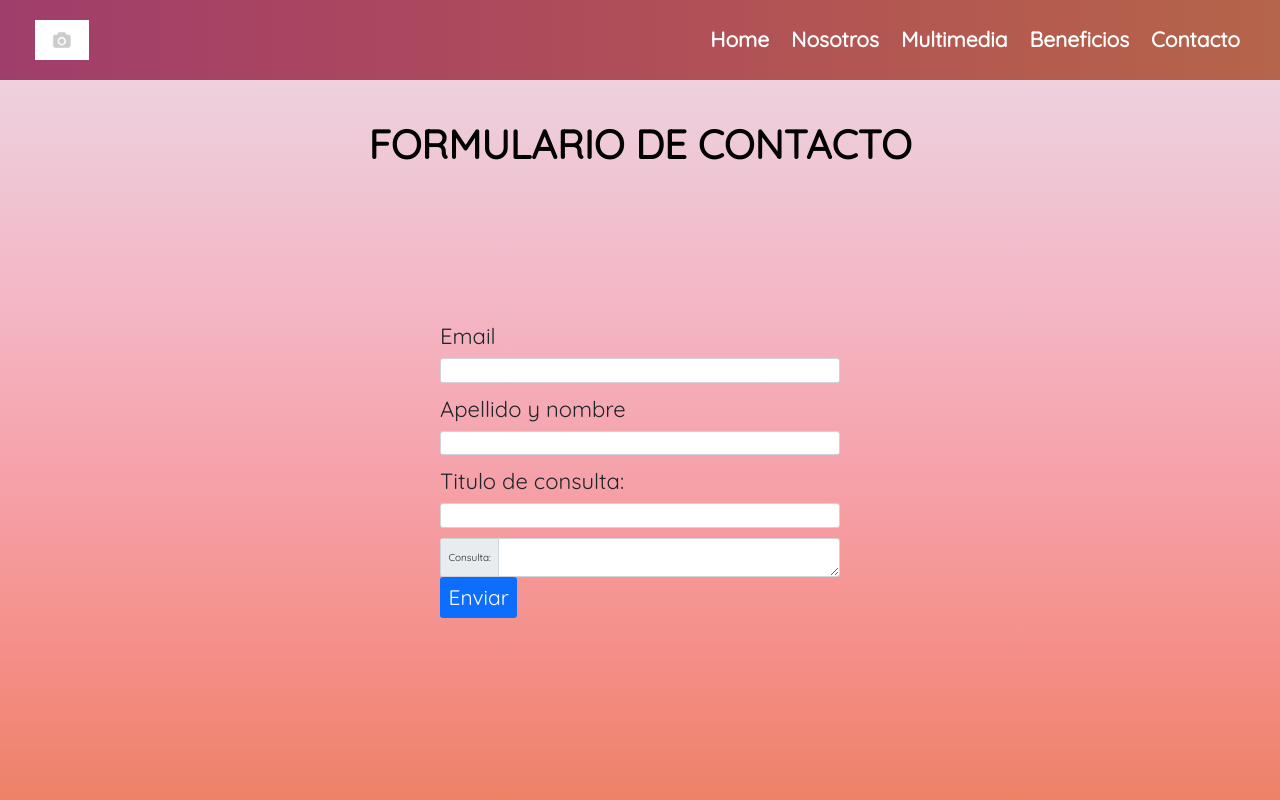
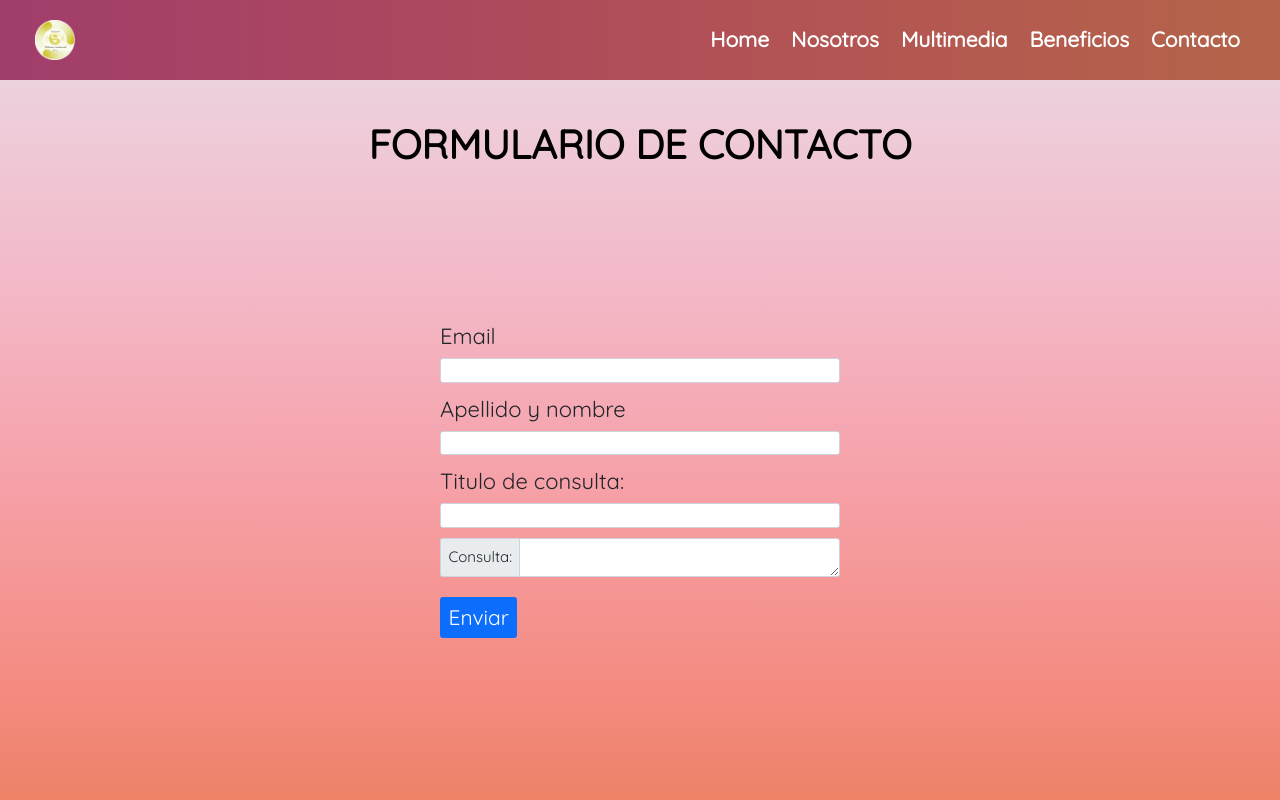
Before and after one commit to Lenz-or/Coder-MedTradChina, a plain HTML site: page views/contacto.html in a window 1280 px wide. Shown: the top 800 px of the page. Drawn offline with nearby package versions, Linux system fonts and the light colour scheme.

Commit message:
Agrega logotipo

```diff
--- a/css/index.css
+++ b/css/index.css
@@ -448,6 +448,12 @@ header{
 .btn{
     font-size: 2.1em;
     justify-self: center;
+    margin-top: 20px;
+}
+
+.input-group-text{
+    font-size: 1.5em;
+
 }
 
 .main__formulario input{
--- a/views/contacto.html
+++ b/views/contacto.html
@@ -43,7 +43,7 @@
         <nav class="navbar navbar-expand-lg navbar-light">
             <div class="container-fluid">
                 <picture class="logotipo">
-                    <img src="../public/img/logo.png" alt="Logotipo">
+                    <img src="../public/img/logo-logo.png" alt="Logotipo">
                 </picture>
 
               <button class="navbar-toggler" type="button" data-bs-toggle="collapse" data-bs-target="#navbarNavAltMarkup" aria-controls="navbarNavAltMarkup" aria-expanded="false" aria-label="Toggle navigation">
```
Also changed, not shown: index.html (+1 -1 lines), views/beneficios.html (+5 -5 lines), views/multimedia.html (+1 -1 lines), views/nosotros.html (+1 -1 lines), public/img/logo-logo.png (added).
